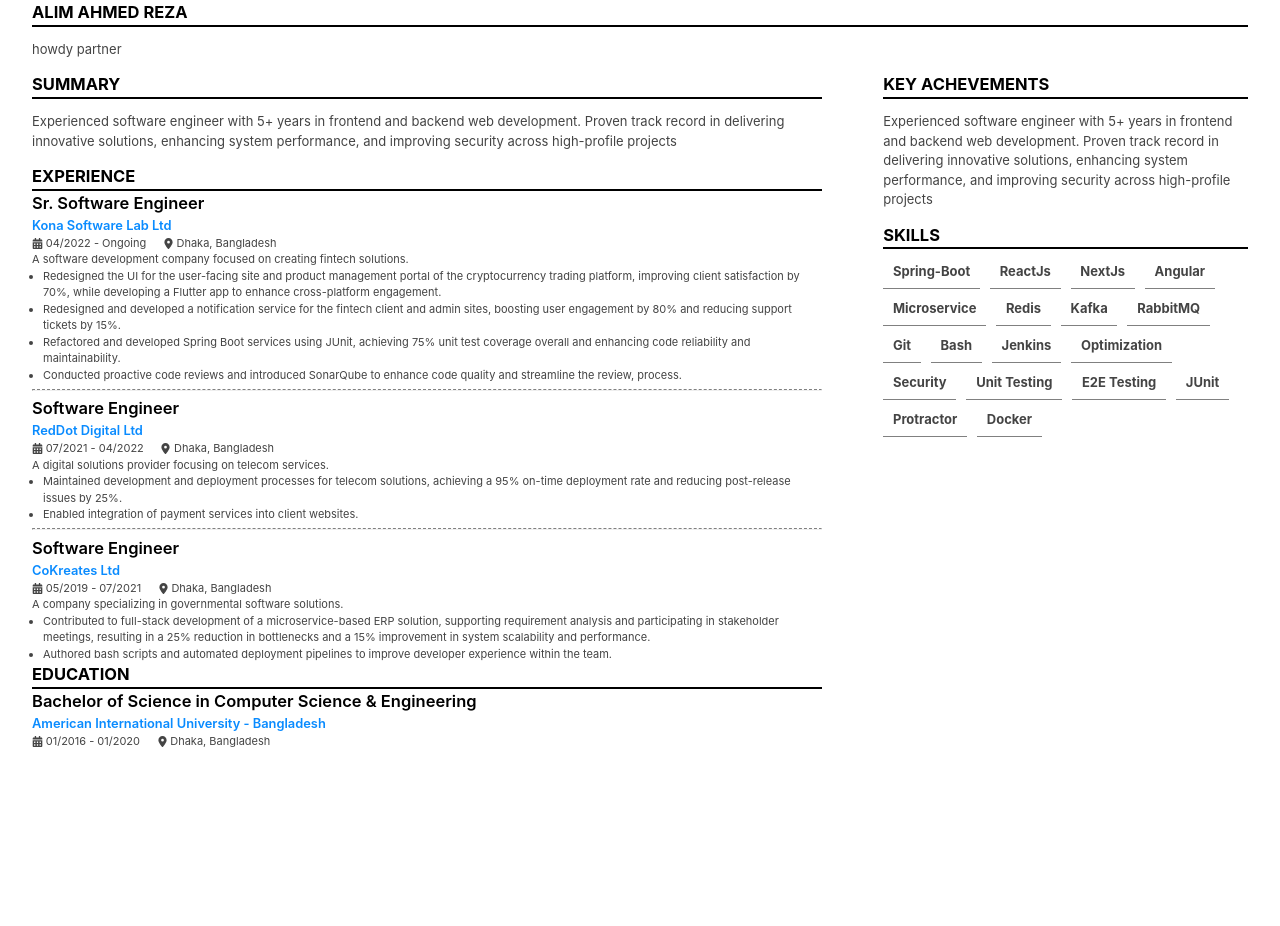
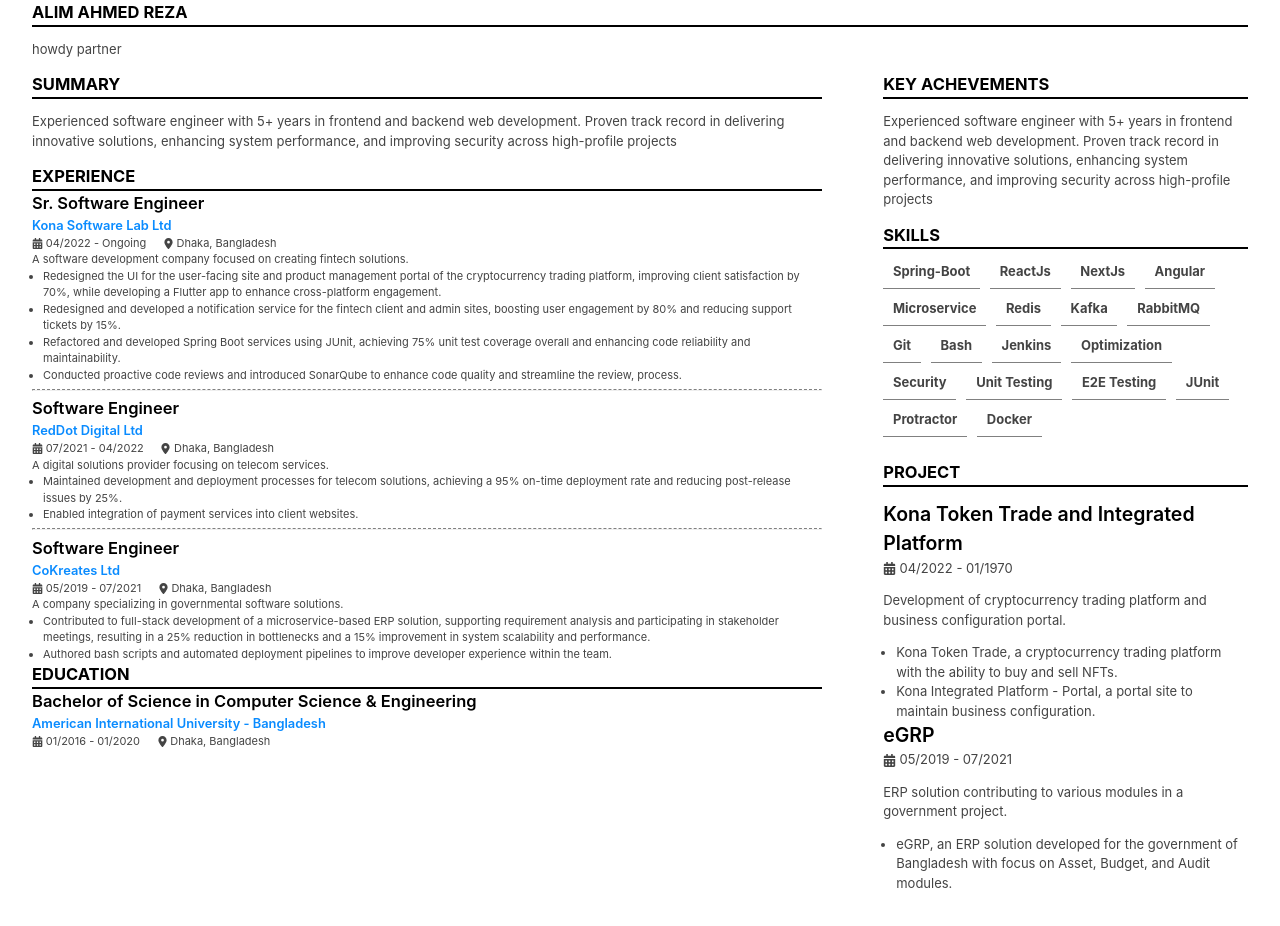
Before and after one commit to Alim-Reza/resume, a React (Vite) app: page / in a window 1280 px wide. Shown: the top 926 px of the page. Before the commit the page ends 800 px from the top, so only its background shows below. Built offline with nearby package versions, Linux system fonts and the light colour scheme.

Commit message:
done with project too

```diff
--- a/src/TwoColumn/TwoColumn.tsx
+++ b/src/TwoColumn/TwoColumn.tsx
@@ -4,6 +4,7 @@ import Achevements from './components/achievements';
 import Education from './components/education';
 import Experience from './components/experience';
 import Header from './components/header';
+import Projects from './components/projects';
 import Skill from './components/skill';
 import Summary from './components/summary';
 
@@ -19,6 +20,7 @@ function TwoColumn() {
     <div id="right">
       <Achevements value={ResumeDataV2.summary} />
       <Skill value={ResumeDataV2.skills} />
+      <Projects value={ResumeDataV2.projects} />
     </div>
   </div>
   </>;
--- a/src/TwoColumn/components/projects.tsx
+++ b/src/TwoColumn/components/projects.tsx
@@ -0,0 +1,29 @@
+import { FaCalendarAlt } from "react-icons/fa";
+import TextWithIcon from "./common/TextWithIcon";
+
+function Projects({value}){
+    return <>
+    <section>
+        <h1>Project</h1>
+        <p className="">
+            {
+                value.map( x => <ProjectItem value={x} />)
+            }
+        </p>
+    </section>
+    </>;
+}
+
+function ProjectItem({value}) {
+    return <div className="">
+        <h2>{value.title}</h2>
+        <TextWithIcon text={value.date} icon={<FaCalendarAlt />} />
+        <p>{value.description}</p>
+        <ul>{value.points.map(p => (
+                <li>{p}</li>
+            ))}
+        </ul>
+        {/* {(i + 1 !== row.length) && <hr />} */}
+    </div>
+}
+export default Projects;
```
